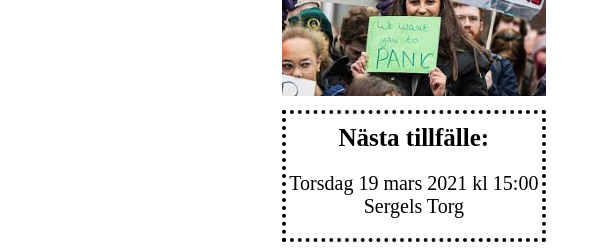
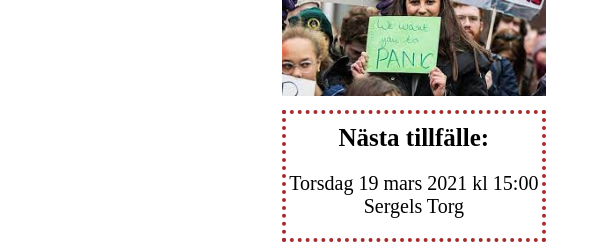
Before and after one commit to carlhenriklundin/FrontEnd, a plain HTML site: page index.html in a window 1280 px wide. Shown: the part 249-498 px from the top of the page, 422-1023 px from the left. Drawn offline with Linux system fonts and the light colour scheme; a web font is replaced by a local one.

Commit message:
Diverse ändringar

```diff
--- a/css/style.css
+++ b/css/style.css
@@ -143,7 +143,7 @@ aside {
     margin-top: 14px;;
     border-width: 4px;
     border-style:dotted;
-    border-color: black;
+    border-color: brown;
 }
 aside p {
     text-align: center;
```
